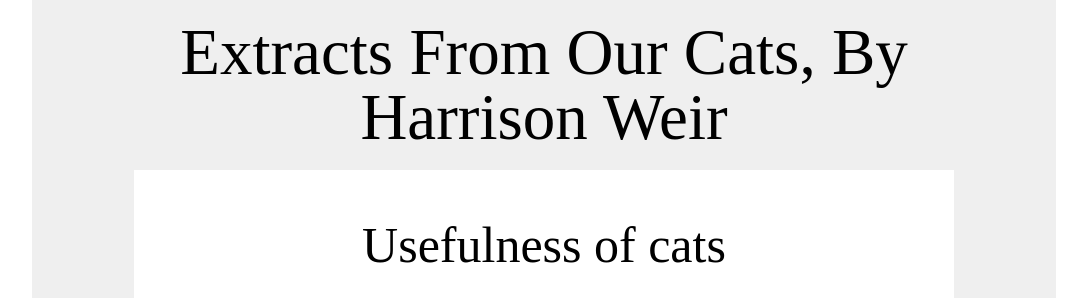
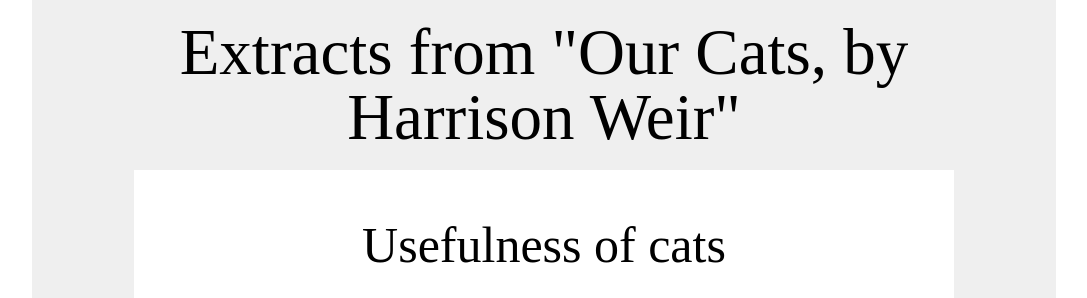
Before and after one commit to me-naresh141/our-cat, a plain HTML site: page index.html in a window 1280 px wide. Shown: the top 298 px of the page, without its empty margins (96-1183 px from the left). Drawn offline with Linux system fonts and the light colour scheme.

Commit message:
our-cat2

```diff
--- a/index.html
+++ b/index.html
@@ -10,7 +10,7 @@
   <body>
     <header class="container">
       <div class="head-div">
-        <h1>extracts from our cats, by harrison weir</h1>
+        <h1>Extracts from "Our Cats, by Harrison Weir"</h1>
       </div>
     </header>
     <main>
--- a/style.css
+++ b/style.css
@@ -128,6 +128,7 @@ table {
 }
 
 /* custom style */
+
 .container {
   width: 80%;
   margin: 0 auto;
@@ -140,7 +141,6 @@ table {
 }
 h1 {
   font-size: 65px;
-  text-transform: capitalize;
   padding: 20px;
 }
 
@@ -179,4 +179,3 @@ p {
 .pera {
   margin: 8% 0;
 }
-/* footer */
```
